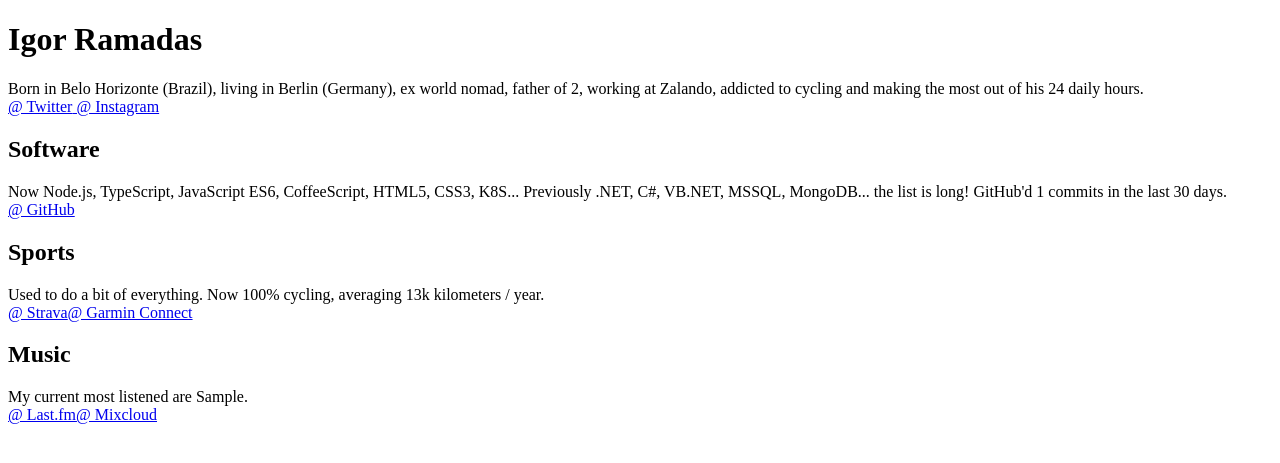
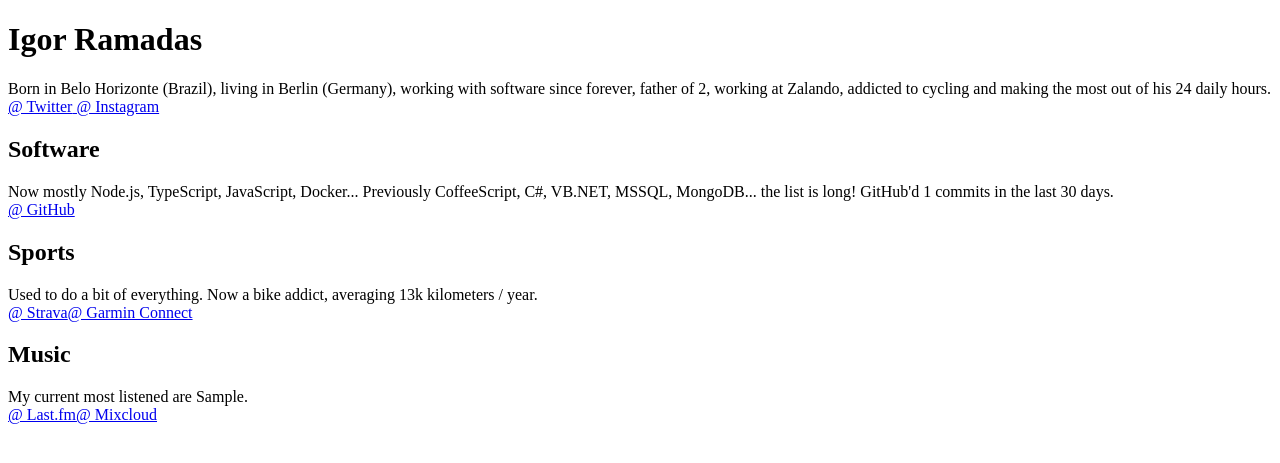
Before and after one commit to igoramadas/aboutigor, a Node project: template assets/views/index.pug in a window 1280 px wide. Shown: the top 463 px of the page. Run offline with Node 20 templates, Linux system fonts and the light colour scheme; the template is opened without the code that fills it: most values are stand-ins (such as "Sample title", 1, 10 or a date in 2020).

Commit message:
Updated texts.

```diff
--- a/assets/views/index.pug
+++ b/assets/views/index.pug
@@ -27,7 +27,7 @@
         .panel
             h1 Igor Ramadas
             .headline.
-                Born in Belo Horizonte (Brazil), living in Berlin (Germany), ex world nomad, father of 2,
+                Born in Belo Horizonte (Brazil), living in Berlin (Germany), working with software since forever, father of 2,
                 working at Zalando, addicted to cycling and making the most out of his 24 daily hours.
             .links
                 a(href="https://twitter.com/igoramadas", title="Twit machine")  @ Twitter
@@ -36,16 +36,16 @@
         .panel
             h2 Software
             div.
-                Now Node.js, TypeScript, JavaScript ES6, CoffeeScript, HTML5, CSS3, K8S... Previously .NET, C#,
+                Now mostly Node.js, TypeScript, JavaScript, Docker... Previously CoffeeScript, C#,
                 VB.NET, MSSQL, MongoDB... the list is long! GitHub'd #{recentGitHubCommitCount} commits
                 in the last 30 days.
             .links
-                a(href="https://github.com/igoramadas", title="My open source activity at GitHub")  @ GitHub
+                a(href="https://github.com/igoramadas", title="My open source activity at GitHub") @ GitHub
 
         .panel
             h2 Sports
             div.
-                Used to do a bit of everything. Now 100% cycling, averaging 13k kilometers / year.
+                Used to do a bit of everything. Now a bike addict, averaging 13k kilometers / year.
             .links
                 a(href="http://www.strava.com/athletes/ramadas", title="My activities at Strava") @ Strava
                 a(href="http://connect.garmin.com/modern/profile/igoramadas", title="My activities at Garmin Connect") @ Garmin Connect
```
